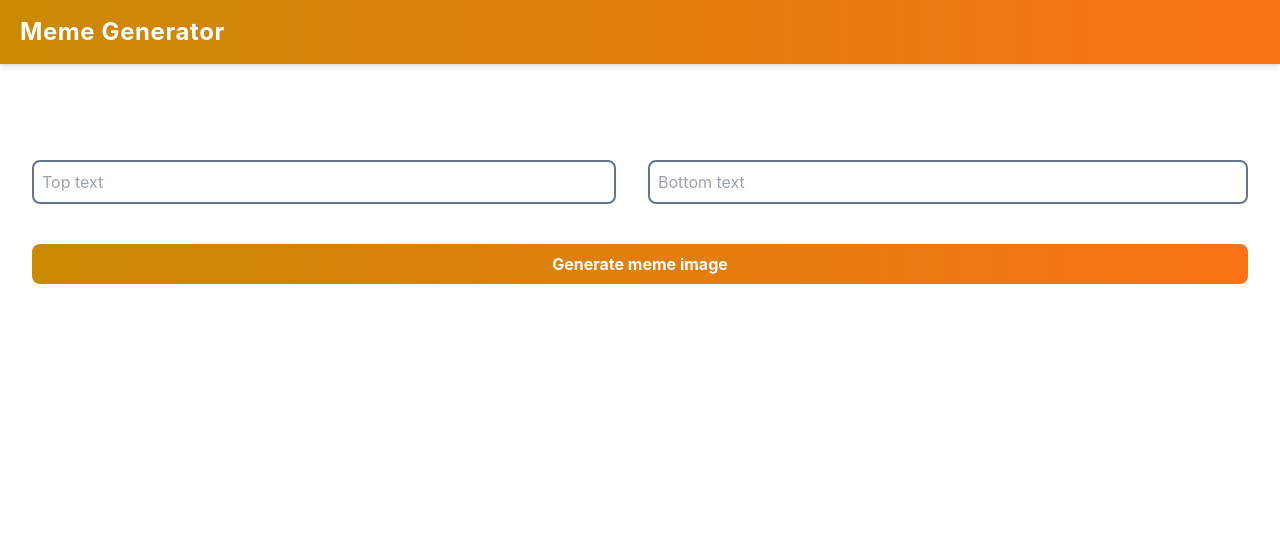
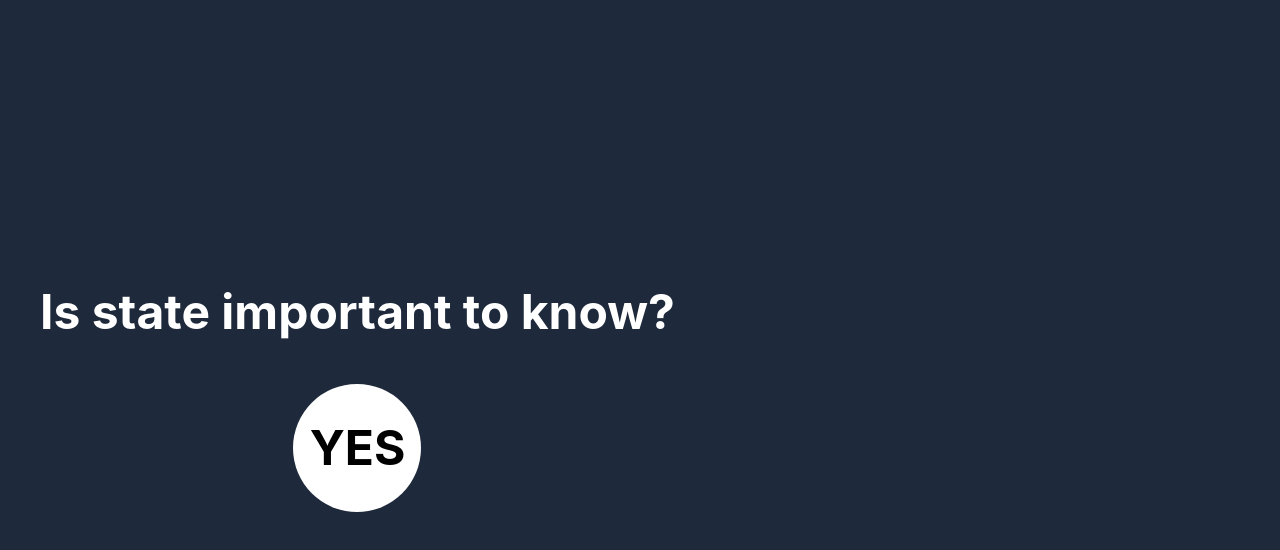
Before and after one commit to MauricioRobinson/meme-generator, a React (Create React App) app: page / in a window 1280 px wide. Shown: the top 550 px of the page. Built offline with nearby package versions, Linux system fonts and the light colour scheme.

Commit message:
Practicing state again

```diff
--- a/src/App.js
+++ b/src/App.js
@@ -1,12 +1,14 @@
 import React from "react";
 import Header from "./components/Header";
 import Meme from "./components/Meme";
+import State from "./components/State";
 
 function App() {
   return (
     <div>
-      <Header />
-      <Meme />
+      {/* <Header />
+      <Meme /> */}
+      <State />
     </div>
   );
 }
--- /dev/null
+++ b/src/components/State.js
@@ -0,0 +1,26 @@
+import React, { useState } from "react";
+
+function State() {
+  const [answer, setAnswer] = useState("YES");
+
+  function handleClick() {
+    setAnswer((prevAnswer) => !prevAnswer);
+  }
+
+  return (
+    <div className="bg-slate-800 h-screen flex items-center">
+      <div className="p-10 text-center flex flex-col items-center">
+        <h1 className="font-bold text-white text-5xl">
+          Is state important to know?
+        </h1>
+        <div
+          className="bg-white mt-12 rounded-full w-28 h-28 flex justify-center items-center p-16 cursor-pointer"
+          onClick={handleClick}>
+          <span className="font-bold text-5xl">{answer ? "YES" : "NO"}</span>
+        </div>
+      </div>
+    </div>
+  );
+}
+
+export default State;
```
